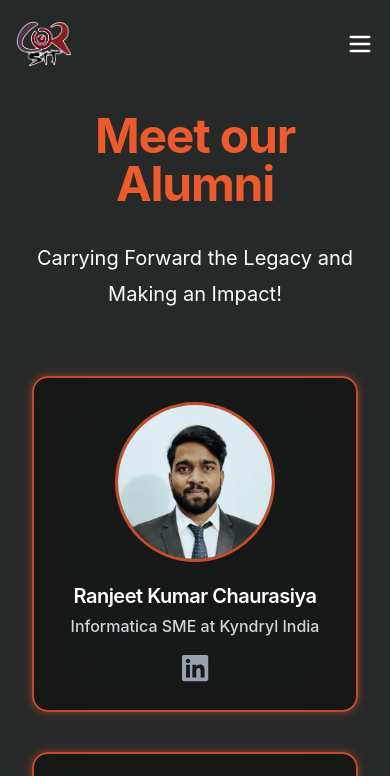
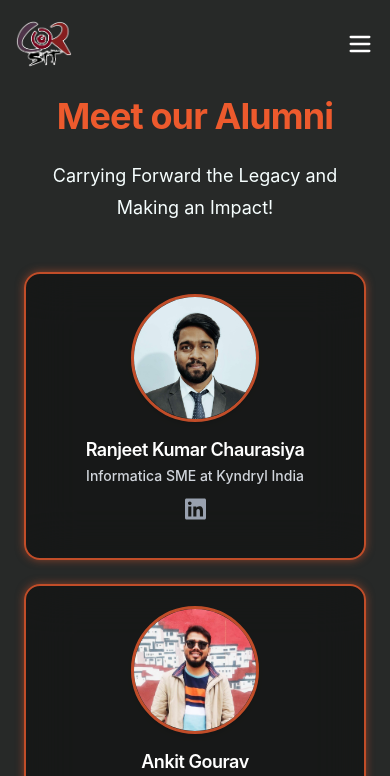
Before and after one commit to Dhruva-D/Corsit, a React (Vite) app in the folder client/: page /alumni in a window 390 px wide. Shown: the top 776 px of the page. Built offline with nearby package versions, Linux system fonts and the light colour scheme.

Commit message:
responsive alumni

```diff
--- a/client/src/components/Alumni/Alumni.jsx
+++ b/client/src/components/Alumni/Alumni.jsx
@@ -450,52 +450,48 @@ const people = [
 
 export default function Alumni() {
   return (
-    <div className="py-20 sm:py-24 bg-[#272928] text-[#f7ffff]">
-      <div className="pt-8 mx-auto max-w-screen-2xl px-8 lg:px-12 flex flex-col items-center text-center">
+    <div className="py-16 sm:py-20 md:py-24 bg-[#272928] text-[#f7ffff]">
+      <div className="pt-8 mx-auto max-w-screen-xl px-6 sm:px-8 lg:px-12 flex flex-col items-center text-center">
         <div className="max-w-3xl">
-          <h2 className="text-5xl font-bold text-[#ed5a2d] tracking-tight sm:text-6xl ">
+          <h2 className="text-4xl sm:text-5xl md:text-6xl font-bold text-[#ed5a2d] tracking-tight">
             Meet our Alumni
           </h2>
-          <p className="mt-8 text-xl leading-9">
+          <p className="mt-6 sm:mt-8 text-lg sm:text-xl leading-8 sm:leading-9">
             Carrying Forward the Legacy and Making an Impact!
           </p>
         </div>
 
-
-
-
-
         <ul
           role="list"
-          className="mt-16 grid grid-cols-1 sm:grid-cols-2 md:grid-cols-3 lg:grid-cols-4 xl:grid-cols-4 gap-10"
+          className="mt-12 sm:mt-16 grid grid-cols-1 sm:grid-cols-2 md:grid-cols-3 lg:grid-cols-4 gap-6 sm:gap-8 lg:gap-10"
         >
           {people.map((person, i) => (
             <li
               key={i}
-              className="flex flex-col items-center text-center rounded-2xl py-6 px-5 border-[2px] bg-black/40
-                backdrop-blur-xl min-h-80 border-[rgba(237,90,45,0.8)] shadow-[0_0_10px_rgba(237,90,45,0.5)]
-                transition-all duration-300 hover:shadow-[0_0_15px_rgba(237,90,45,0.8)]"
+              className="flex flex-col items-center text-center rounded-2xl p-5 sm:p-6 border-[2px] bg-black/40
+                backdrop-blur-xl min-h-72 sm:min-h-80 border-[rgba(237,90,45,0.8)] shadow-[0_0_8px_rgba(237,90,45,0.5)]
+                transition-all duration-300 hover:shadow-[0_0_12px_rgba(237,90,45,0.8)]"
             >
-              <div className="w-40 h-40 rounded-full overflow-hidden border-[3px] shadow-md border-[rgba(237,90,45,0.8)]">
+              <div className="w-32 sm:w-36 md:w-40 h-32 sm:h-36 md:h-40 rounded-full overflow-hidden border-[3px] shadow-md border-[rgba(237,90,45,0.8)]">
                 <img
                   className="w-full h-full object-cover"
                   src={person.ima}
                   alt={person.name}
                 />
               </div>
-              <div className="mt-5">
-                <h3 className="text-xl font-semibold leading-7 tracking-tight text-white mb-1">
+              <div className="mt-4 sm:mt-5">
+                <h3 className="text-lg sm:text-xl font-semibold leading-6 sm:leading-7 tracking-tight text-white mb-1">
                   {person.name}
                 </h3>
-                <p className="text-md font-medium leading-6 text-gray-300 mb-3">
+                <p className="text-sm sm:text-md font-medium leading-5 sm:leading-6 text-gray-300 mb-2 sm:mb-3">
                   {person.role}
                 </p>
                 <a
                   href={person.linkedin}
                   target="_blank"
                   rel="noreferrer"
-                  className="text-3xl text-gray-400 hover:text-blue-400 transition-transform
-          duration-300 hover:scale-110 hover:rotate-6"
+                  className="text-2xl sm:text-3xl text-gray-400 hover:text-blue-400 transition-transform
+                    duration-300 hover:scale-110 hover:rotate-6"
                 >
                   <FontAwesomeIcon icon={faLinkedin} />
                 </a>
@@ -503,14 +499,6 @@ export default function Alumni() {
             </li>
           ))}
         </ul>
-
-
-
-
-
-
-
-
       </div>
     </div>
   );
```
